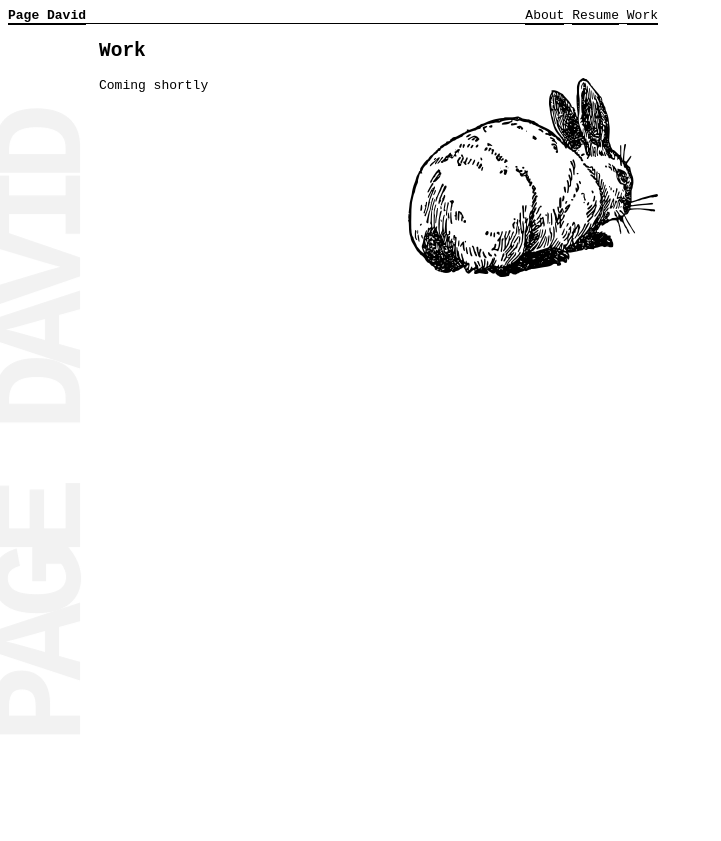
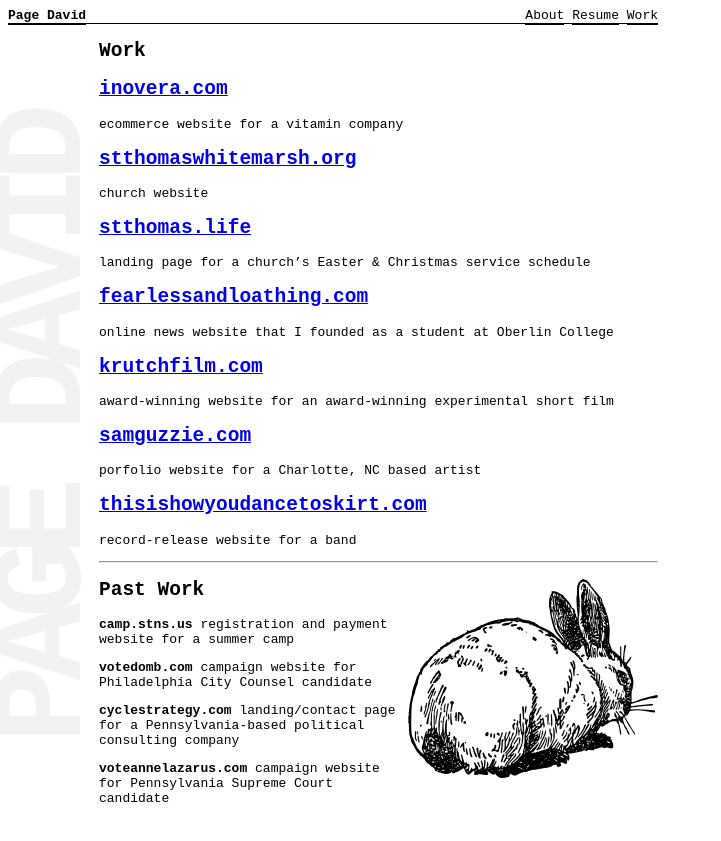
Before and after one commit to pagedavid/pagedavid.github.io, a Jekyll site: the page built from work.md, in a window 1280 px wide. Shown: the top 841 px of the page, without its empty margins (0-721 px from the left). Built offline with Jekyll 4.4.1, drawn with Linux system fonts in a browser that asks for light colours.

Commit message:
first draft content

```diff
--- a/work.md
+++ b/work.md
@@ -4,5 +4,39 @@ title: Work
 permalink: /work/
 ---
 {% include relative.html %}
+## [inovera.com](https://inovera.com)
+ecommerce website for a vitamin company
 
-Coming shortly![Bunny]({{relative}}/assets/bunny.png){:class="float-right"}
+## [stthomaswhitemarsh.org](http://stthomaswhitemarsh.org)
+church website
+
+## [stthomas.life](http://stthomas.life)
+landing page for a church's Easter & Christmas service schedule
+
+## [fearlessandloathing.com](http://fearlessandloathing.com)
+online news website that I founded as a student at Oberlin College
+
+## [krutchfilm.com](http://krutchfilm.com)
+award-winning website for an award-winning experimental short film
+
+## [samguzzie.com](http://samguzzie.com)
+porfolio website for a Charlotte, NC based artist
+
+## [thisishowyoudancetoskirt.com](http://thisishowyoudancetoskirt.com)
+record-release website for a band
+
+------
+
+## Past Work ![Bunny]({{relative}}/assets/bunny.png){:class="float-right"}
+
+**camp.stns.us**
+registration and payment website for a summer camp
+
+**votedomb.com**
+campaign website for Philadelphia City Counsel candidate
+
+**cyclestrategy.com**
+landing/contact page for a Pennsylvania-based political consulting company
+
+**voteannelazarus.com**
+campaign website for Pennsylvania Supreme Court candidate
```
